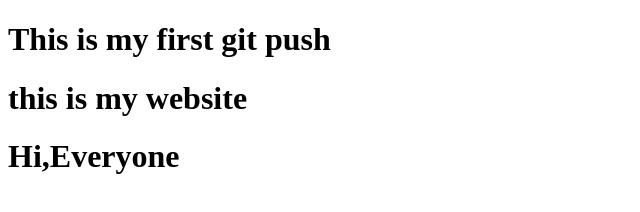
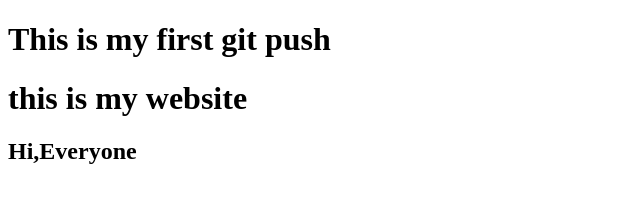
Before and after one commit to nazimsagor/first-rep, a plain HTML site: page index.html in a window 1280 px wide. Shown: the whole page, without its empty margins (0-640 px from the left). Drawn offline with Linux system fonts and the light colour scheme.

Commit message:
Update index.html

```diff
--- a/index.html
+++ b/index.html
@@ -11,7 +11,7 @@
 <body>
     <h1>This is my first git push</h1>
     <h1>this is my website</h1>
-    <h1>Hi,Everyone</h1>
+    <h2>Hi,Everyone</h2>
 </body>
 
 </html>
```
